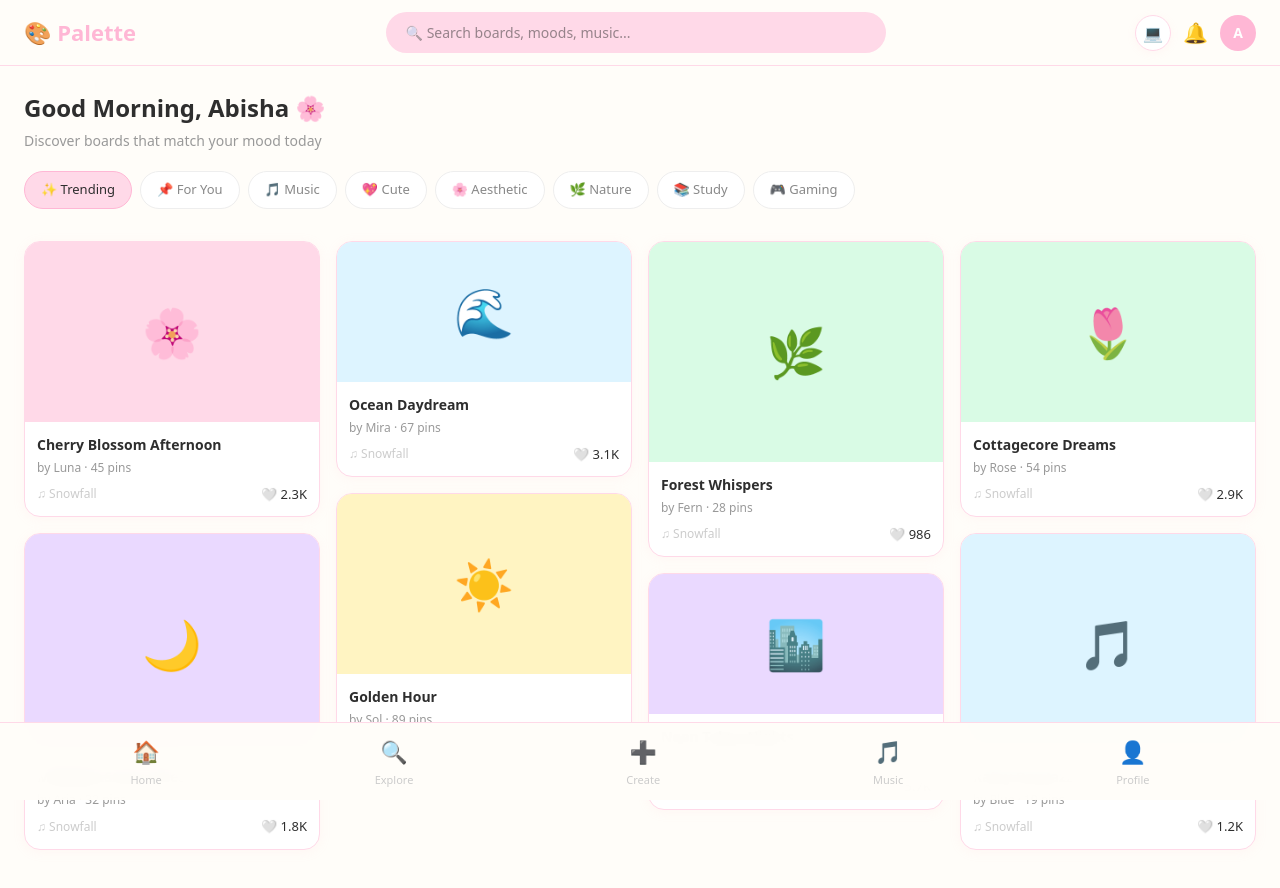
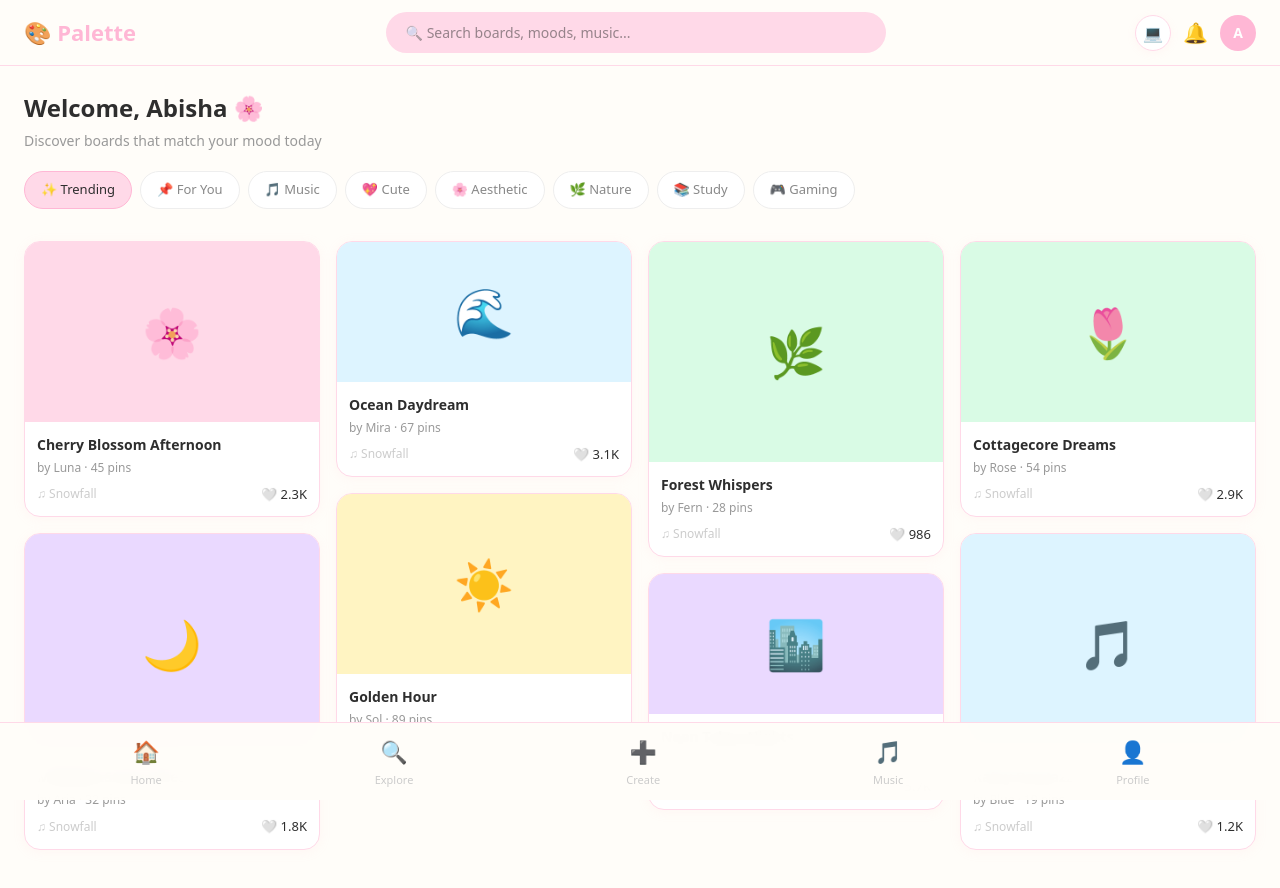
Before and after one commit to ShifatunMohsinAbisha/palette, a Next.js app in the folder frontend/: page / in a window 1280 px wide. Shown: the top 888 px of the page. Built offline with nearby package versions, Linux system fonts and the light colour scheme; no server answers.

Commit message:
fix: change greeting to Welcome on homepage

```diff
--- a/frontend/app/page.tsx
+++ b/frontend/app/page.tsx
@@ -19,17 +19,11 @@ const demoBoards = [
 const categories = ["✨ Trending", "📌 For You", "🎵 Music", "💖 Cute", "🌸 Aesthetic", "🌿 Nature", "📚 Study", "🎮 Gaming"];
 
 export default function Home() {
-  const [greeting, setGreeting] = useState("");
   const [activeCategory, setActiveCategory] = useState("✨ Trending");
   const [liked, setLiked] = useState<number[]>([]);
   const [apiBoards, setApiBoards] = useState<Array<{ id: number; title: string; author: string; likes: string; pins: number; color: string; emoji: string }>>([]);
 
   useEffect(() => {
-    const hour = new Date().getHours();
-    if (hour < 12) setGreeting("Good Morning");
-    else if (hour < 17) setGreeting("Good Afternoon");
-    else setGreeting("Good Evening");
-
     // Fetch real boards from API
     api.getBoards().then((data) => {
       const mapped = data.map((b: { id: number; title: string; cover_color: string; cover_emoji: string; description?: string }) => ({
@@ -75,7 +69,7 @@ export default function Home() {
 
         {/* Greeting */}
         <div style={{ marginBottom: "20px" }}>
-          <h2 style={{ fontSize: "24px", fontWeight: "600" }}>{greeting}, Abisha 🌸</h2>
+          <h2 style={{ fontSize: "24px", fontWeight: "600" }}>Welcome, Abisha 🌸</h2>
           <p style={{ fontSize: "14px", color: "var(--palette-text-muted)", marginTop: "4px" }}>Discover boards that match your mood today</p>
         </div>
 
```
Also changed, not shown: 1 other file (tests, documents, lock files or other folders).
